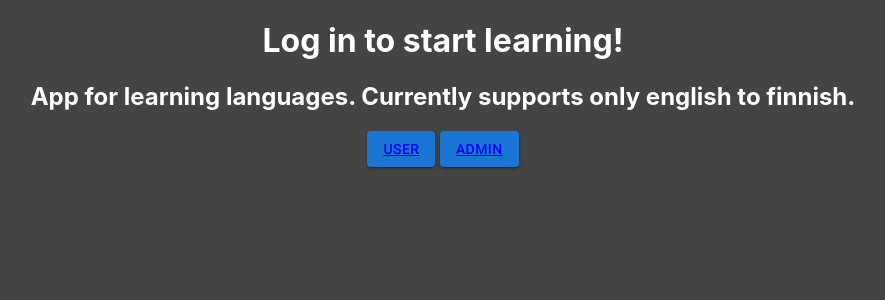
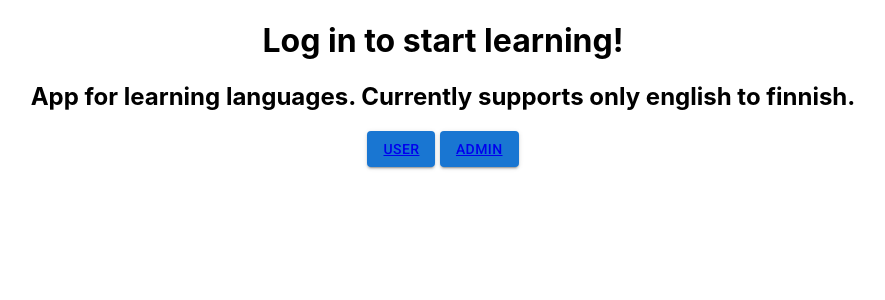
Before and after one commit to V15A/language-app, a React (Create React App) app in the folder frontend/: page / in a window 1280 px wide. Shown: the top 300 px of the page, without its empty margins (197-1082 px from the left). Built offline with nearby package versions, Linux system fonts and the light colour scheme.

Commit message:
Change app colors and increase Roboto priority

```diff
--- a/frontend/src/index.css
+++ b/frontend/src/index.css
@@ -1,8 +1,6 @@
 body {
   margin: 0;
-  color: #ffffff;
-  background-color: #444444;
-  font-family: -apple-system, BlinkMacSystemFont, "Segoe UI", "Roboto", "Oxygen",
+  font-family: -apple-system, BlinkMacSystemFont, "Roboto", "Segoe UI", "Oxygen",
     "Ubuntu", "Cantarell", "Fira Sans", "Droid Sans", "Helvetica Neue",
     sans-serif;
   -webkit-font-smoothing: antialiased;
```
